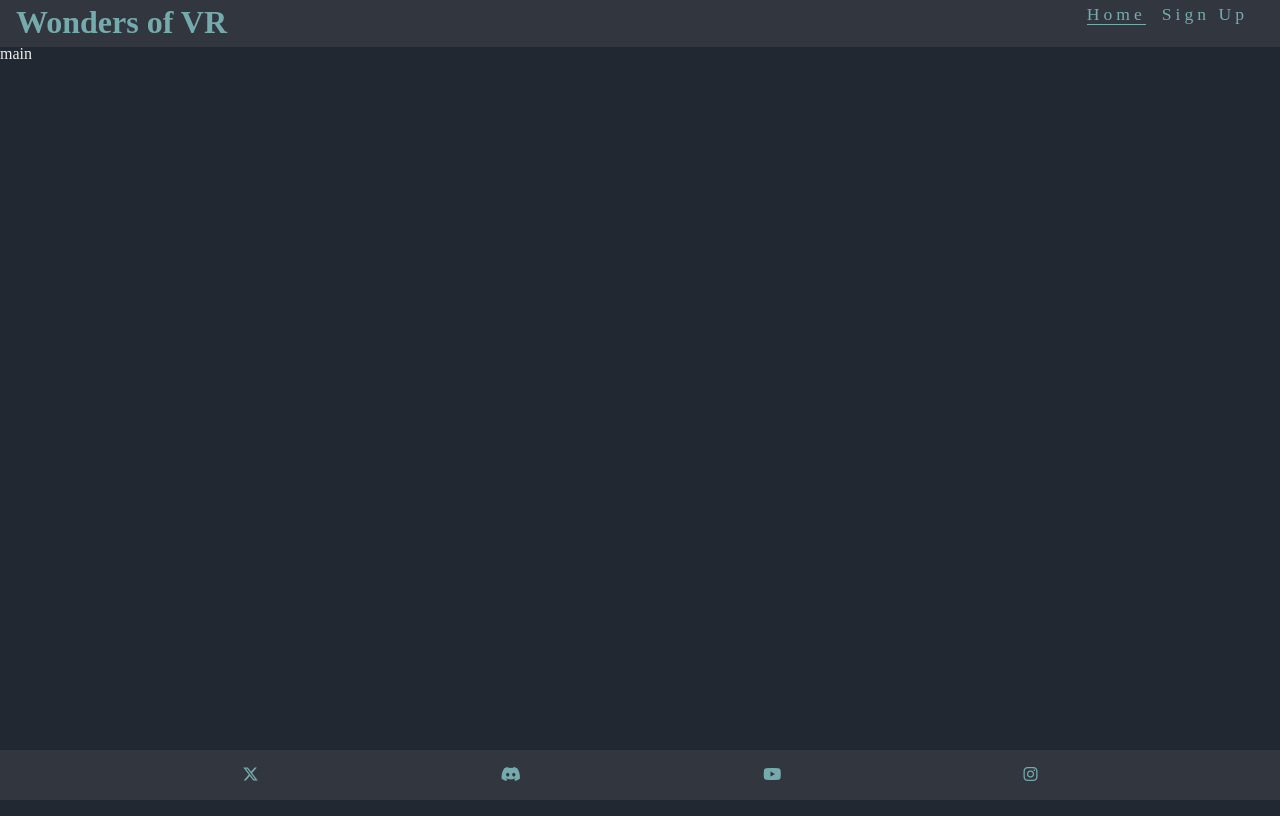
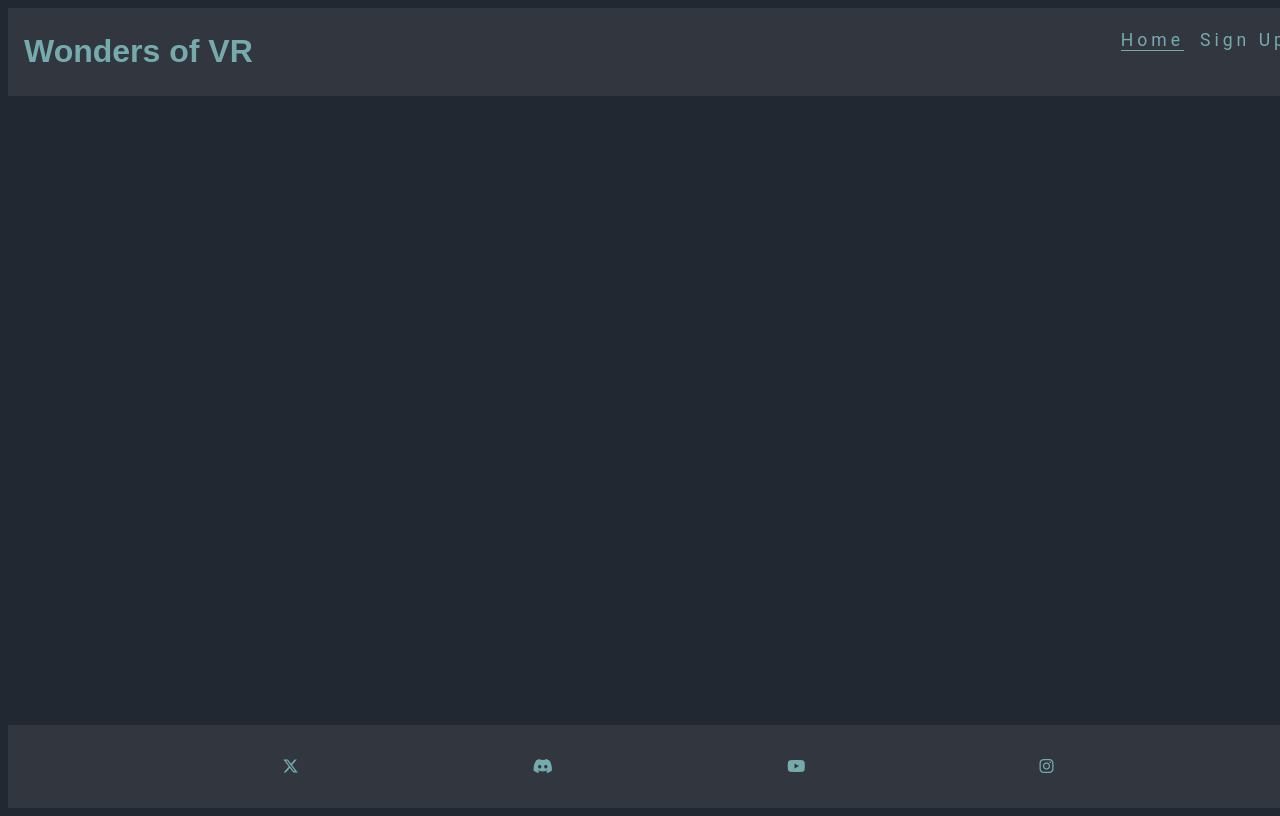
Before and after one commit to Suth272/Wonder-of-VR, a plain HTML site: page index.html in a window 1280 px wide. Drawn offline with Linux system fonts and the light colour scheme.

Commit message:
FEAT: Added google fonts link to style sheets and changed font text

```diff
--- a/assets/css/style.css
+++ b/assets/css/style.css
@@ -1,3 +1,5 @@
+/* IMported Google fonts */
+@import url('https://fonts.googleapis.com/css2?family=Roboto:ital,wght@0,100;0,300;0,400;0,500;0,700;0,900;1,100;1,300;1,400;1,500;1,700;1,900&family=Share+Tech&display=swap')
 
 /* Overiding default browser styles*/
 * {
@@ -14,6 +16,11 @@ body {
     color: #EEEEEE;
     background-color: #222831;
     width: 100%;
+    font-family: 'Roboto', sans-serif;
+}
+
+h1 {
+    font-family: 'Share-Tech', sans-serif;
 }
 
 /*Header*/
```
